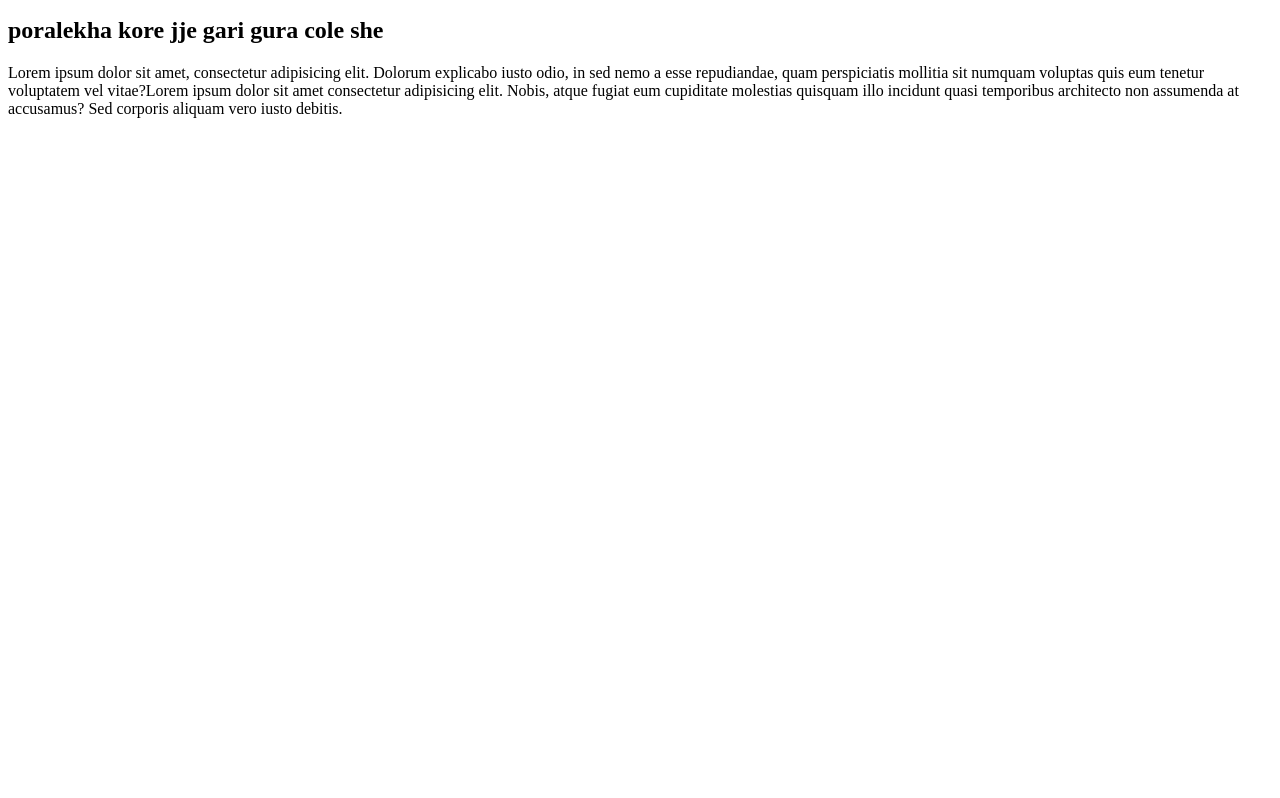
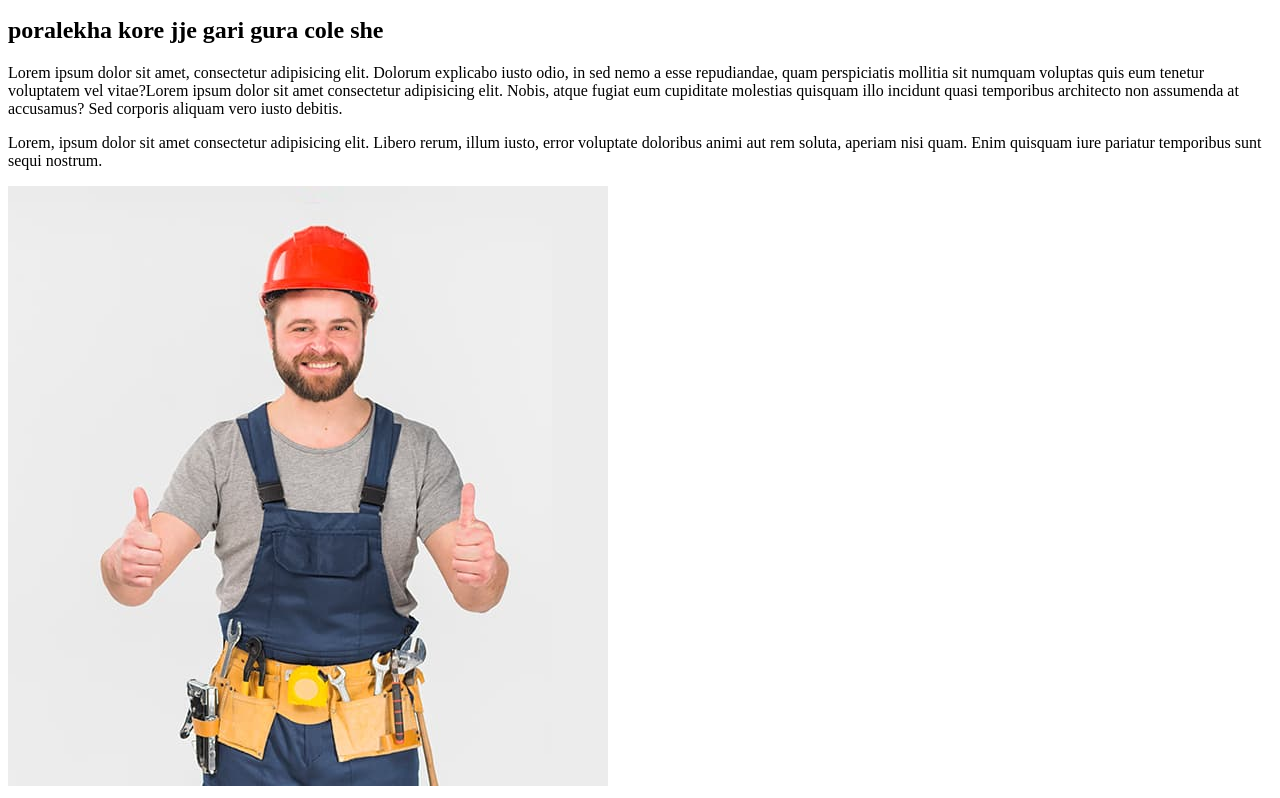
Before and after one commit to developer-sojib/my-third-repo, a plain HTML site: page index.html in a window 1280 px wide. Shown: the part 119-917 px from the top of the page. Before the commit the page ends 800 px from the top, so only its background shows below. Drawn offline with Linux system fonts and the light colour scheme.

Commit message:
added arian vai

```diff
--- a/index.html
+++ b/index.html
@@ -11,5 +11,7 @@
     <p>Lorem ipsum dolor sit amet consectetur adipisicing elit. Libero, placeat. Explicabo, libero dolorum ipsa quod esse fugiat quia quibusdam adipisci autem veritatis pariatur voluptates quas, corporis tempora neque harum atque.</p>
     <h2>poralekha kore jje gari gura cole she</h2>
     <p>Lorem ipsum dolor sit amet, consectetur adipisicing elit. Dolorum explicabo iusto odio, in sed nemo a esse repudiandae, quam perspiciatis mollitia sit numquam voluptas quis eum tenetur voluptatem vel vitae?Lorem ipsum dolor sit amet consectetur adipisicing elit. Nobis, atque fugiat eum cupiditate molestias quisquam illo incidunt quasi temporibus architecto non assumenda at accusamus? Sed corporis aliquam vero iusto debitis.</p>
+    <p>Lorem, ipsum dolor sit amet consectetur adipisicing elit. Libero rerum, illum iusto, error voluptate doloribus animi aut rem soluta, aperiam nisi quam. Enim quisquam iure pariatur temporibus sunt sequi nostrum.</p>
+    <img src="3.jpg" alt="">
 </body>
 </html>
```
Also changed, not shown: 3.jpg (added).
